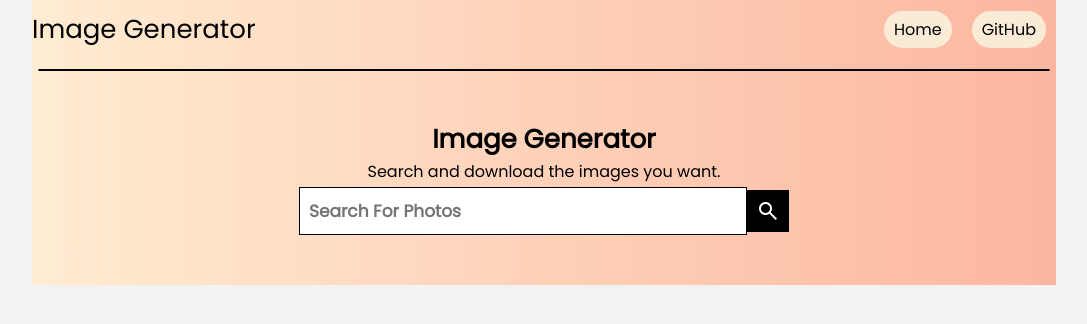
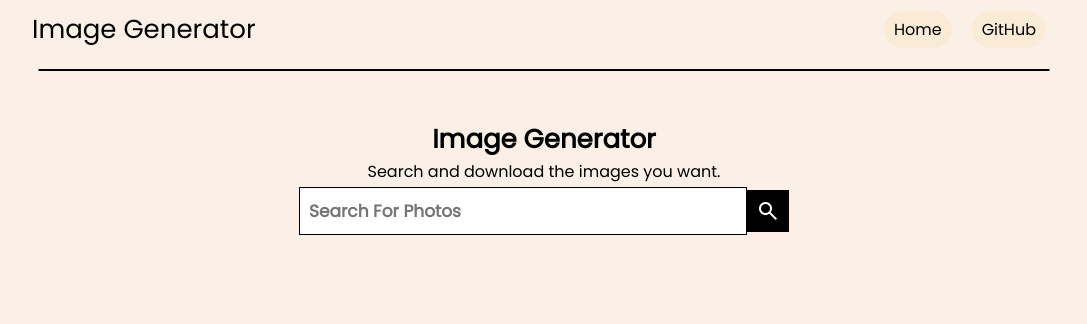
Before and after one commit to hazikkhatri/Image-Generator, a plain HTML site: page index.html in a window 1280 px wide. Shown: the whole page, without its empty margins (96-1183 px from the left). Drawn offline with nearby package versions, Linux system fonts and the light colour scheme.

Commit message:
styling updated

```diff
--- a/script.js
+++ b/script.js
@@ -24,7 +24,7 @@ const getPhotos = (query) => {
             response.photos.forEach(photo => {
                 let image = document.createElement('img')
                 image.src = photo.src.original;
-                image.width = 400;
+                image.width = 500;
                 image.height = 300;
                 imageContainer.appendChild(image);
             });
--- a/style.css
+++ b/style.css
@@ -9,12 +9,11 @@
 }
 
 body {
-    background-color: #f2f2f2;
+    background-color: #faf0e6;
     /* background: linear-gradient(#D8B5FF, #1EAE98); */
 }
 
 .container {
-    background: linear-gradient(to right, #FFECD2, #FCB69F);
     display: flex;
     flex-direction: column;
     width: 80vw;
@@ -40,7 +39,7 @@ nav {
 
 .logo a {
     text-decoration: none;
-    color: black;
+    color: black
 }
 
 ul {
```
